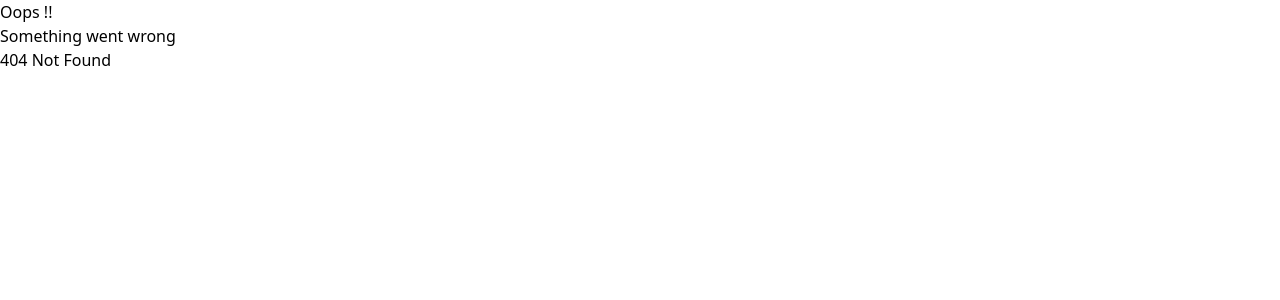
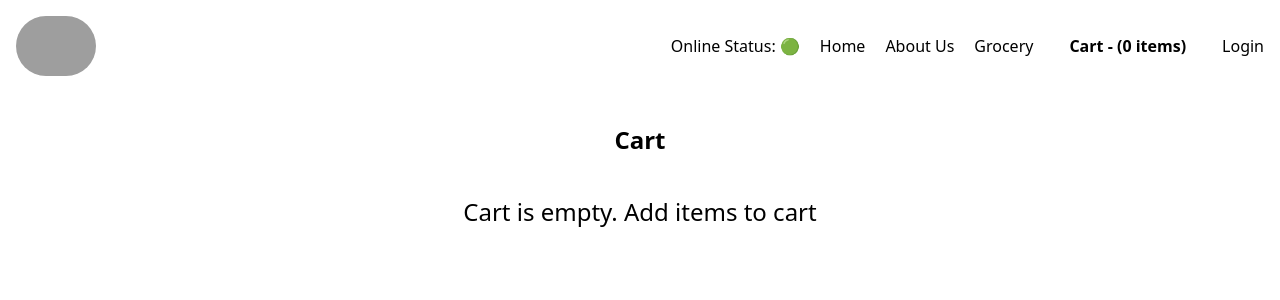
Before and after one commit to VenkataRavitejaGullapudi/react-relearn, a React (Vite) app: page /cart in a window 1280 px wide. Before the commit this address had no page. Shown: the top 300 px of the page. Built offline with nearby package versions, Linux system fonts and the light colour scheme; grey boxes are pictures that could not be loaded.

Commit message:
feat: redux added

```diff
--- a/package.json
+++ b/package.json
@@ -16,8 +16,10 @@
     "tailwindcss": "^3.3.5"
   },
   "dependencies": {
+    "@reduxjs/toolkit": "^2.2.2",
     "react": "^18.2.0",
     "react-dom": "^18.2.0",
+    "react-redux": "^9.1.0",
     "react-router-dom": "^6.18.0"
   },
   "browserslist": [
--- /dev/null
+++ b/src/components/Cart.js
@@ -0,0 +1,36 @@
+import { useSelector, useDispatch } from "react-redux";
+import ItemList from "./ItemList";
+import { clearCart } from "../utils/cartSlice";
+const Cart = () => {
+  const cartItems = useSelector((store) => store.cart.items);
+  const dispatch = useDispatch();
+
+  const handleClearCart = () => {
+    dispatch(clearCart());
+  };
+
+  return (
+    <div className="text-center m-4 p-4">
+      <h1 className="text-2xl font-bold">Cart</h1>
+      <div className="w-10/12 m-auto flex-col">
+        {cartItems.length !== 0 && (
+          <div className="flex justify-end">
+            <button
+              className="p-2 m-2 bg-black text-white rounded-lg"
+              onClick={handleClearCart}
+            >
+              Clear cart
+            </button>
+          </div>
+        )}
+        {cartItems.length == 0 ? (
+          <h1 className="m-10 text-2xl"> Cart is empty. Add items to cart</h1>
+        ) : (
+          <ItemList items={cartItems} />
+        )}
+      </div>
+    </div>
+  );
+};
+
+export default Cart;
--- a/src/components/Header.js
+++ b/src/components/Header.js
@@ -2,11 +2,17 @@
 import { LOGO_URL } from "../utils/constants";
 import { Link } from "react-router-dom";
 import useOnlineStatus from "../utils/useOnlineStatus";
-import UserContext from "../utils/UserContext"
+import UserContext from "../utils/UserContext";
+import { useSelector } from "react-redux";
+
 const Header = () => {
   let [btnName, setBtnName] = useState("Login");
-  const {loggedInUser} = useContext(UserContext)
+  const { loggedInUser } = useContext(UserContext);
   const onlineStatus = useOnlineStatus();
+
+  // Subscribing to the store using a selector
+  const cartItems = useSelector((store) => store.cart.items);
+
   return (
     <div className="flex justify-between p-4 gap-5">
       <div className="logo-container">
@@ -24,7 +30,9 @@
           <li>
             <Link to={"/grocery"}>Grocery</Link>
           </li>
-          <li>Cart</li>
+          <li className="px-4 font-bold">
+            <Link to={"/cart"}>Cart - ({cartItems?.length} items)</Link>
+          </li>
           <li>
             <button
               className="login-button"
@@ -37,7 +45,7 @@
               {btnName}
             </button>
           </li>
-         {btnName=="Logout" && <li className="font-bold">{loggedInUser}</li>}
+          {btnName == "Logout" && <li className="font-bold">{loggedInUser}</li>}
         </ul>
       </div>
     </div>
--- a/src/components/ItemList.js
+++ b/src/components/ItemList.js
@@ -1,6 +1,12 @@
 import { CDN_URL } from "../utils/constants";
+import { useDispatch } from "react-redux";
+import { addItem } from "../utils/cartSlice";
 
 const ItemList = ({ items }) => {
+  const dispatch = useDispatch();
+  const handleAddItem = (item) => {
+    dispatch(addItem(item));
+  };
   return (
     <div>
       {items?.map((item) => {
@@ -23,13 +29,20 @@
             </div>
             <div className="w-3/12 p-4 relative">
               <div className="absolute w-full text-center bottom-2 right-0">
-                <button className="px-2 py-1 mx-auto rounded-lg bg-black text-white shadow-lg m-auto">
+                <button
+                  className="px-2 py-1 mx-auto rounded-lg bg-black text-white shadow-lg m-auto"
+                  onClick={() => handleAddItem(item)}
+                >
                   Add +
                 </button>
               </div>
               {console.log(item?.card?.info)}
               <img
-                src={CDN_URL + (item?.card?.info?.imageId || item?.card?.info?.cloudinaryImageId)}
+                src={
+                  CDN_URL +
+                  (item?.card?.info?.imageId ||
+                    item?.card?.info?.cloudinaryImageId)
+                }
                 className="w-full"
                 alt=""
               />
--- /dev/null
+++ b/src/utils/appStore.js
@@ -0,0 +1,10 @@
+import { configureStore } from "@reduxjs/toolkit";
+import cartReducer from "./cartSlice";
+
+const appStore = configureStore({
+  reducer: {
+    cart: cartReducer,
+  },
+});
+
+export default appStore;
--- /dev/null
+++ b/src/utils/cartSlice.js
@@ -0,0 +1,33 @@
+import { createSlice } from "@reduxjs/toolkit";
+
+const cartSlice = createSlice({
+  name: "cart",
+  initialState: {
+    items: [],
+  },
+  reducers: {
+    addItem: (state, action) => {
+      // Redux toolkit uses immer.js behind the sceens
+      state.items.push(action.payload);
+    },
+
+    removeItem: (state, _action) => {
+      state.items.pop();
+    },
+
+    clearCart: (state, _action) => {
+      state.items.length = 0;
+
+      // We cannot do like this "state = []" because we are changing the state
+      // Instead we are changing the reference, so immer will not find any change
+      // All the changes will be done locally so, we need to modify the state.
+
+      // below way of returning will also work..
+      // return {items: []}
+    },
+  },
+});
+
+export const { addItem, removeItem, clearCart } = cartSlice.actions;
+
+export default cartSlice.reducer;
```
Also changed, not shown: src/App.js (+10 -1 lines), 2 other files (tests, documents, lock files or other folders).
